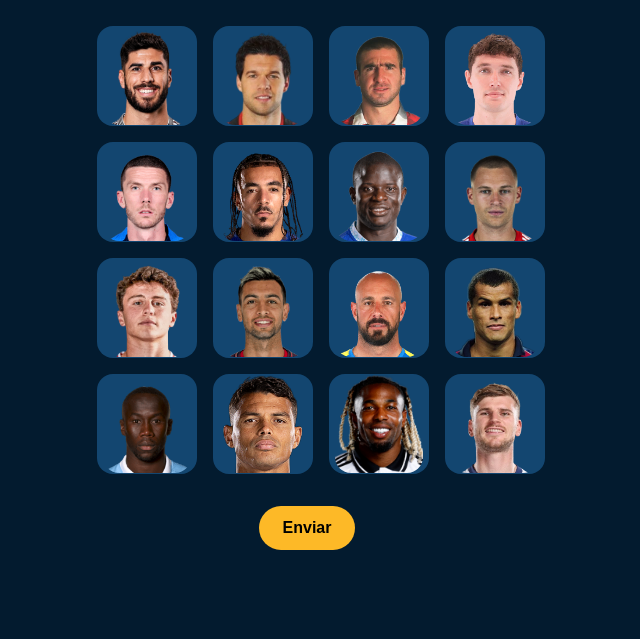
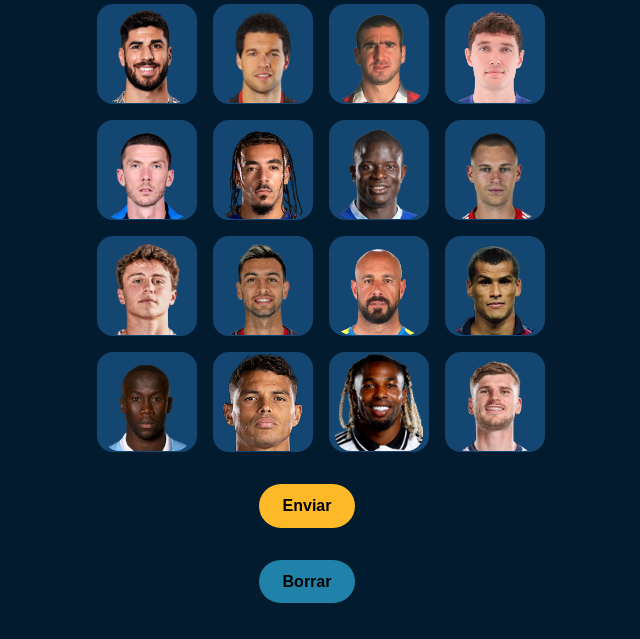
Before and after one commit to chiaranarducci/2025-TPIN-1-G16, a plain HTML site: page front/juego_facil.html in a window 1280 px wide. Shown: the part 161-800 px from the top of the page, without its empty margins (333-973 px from the left). Drawn offline with Linux system fonts and the light colour scheme.

Commit message:
boton-clear

```diff
--- a/front/juego.css
+++ b/front/juego.css
@@ -76,9 +76,21 @@ body {
     transform: scale(1.05);
   }
 
+  .boton-borrar {
+    background-color: #2082a8;
+    color: #000;
+    padding: 0.8rem 1.5rem;
+    border: none;
+    border-radius: 2rem;
+    font-weight: bold;
+    font-size: 1rem;
+    cursor: pointer;
+    transition: background-color 0.3s;
+  }
+
   .boton-enviar {
     background-color: #FDB927;
-    color: #000;
+    color: #000000;
     margin: 2rem;
     padding: 0.8rem 1.5rem;
     border: none;
--- a/front/juego_facil.html
+++ b/front/juego_facil.html
@@ -61,6 +61,7 @@
       </button>
     </div>
     <button type="submit" class="boton-enviar">Enviar</button>
+    <button type="clear" class="boton-borrar">Borrar</button>
     </form>
   </div>
   </div>
```
